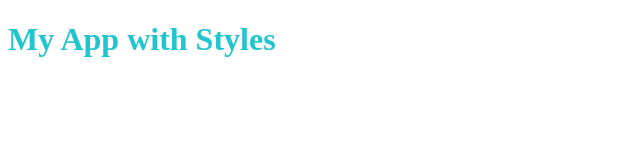
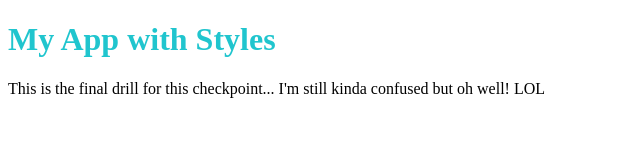
Before and after one commit to thinkful-ei-panda/test_repo_Michael_James, a plain HTML site: page index.html in a window 1280 px wide. Shown: the whole page, without its empty margins (0-640 px from the left). Drawn offline with Linux system fonts and the light colour scheme.

Commit message:
the final drill excersize

```diff
--- a/index.html
+++ b/index.html
@@ -8,5 +8,9 @@
 </head>
 <body>
     <h1> My App with Styles </h1>
+
+    <p>This is the final drill for this checkpoint... I'm still kinda confused
+        but oh well! LOL
+    </p>
 </body>
 </html>
```
